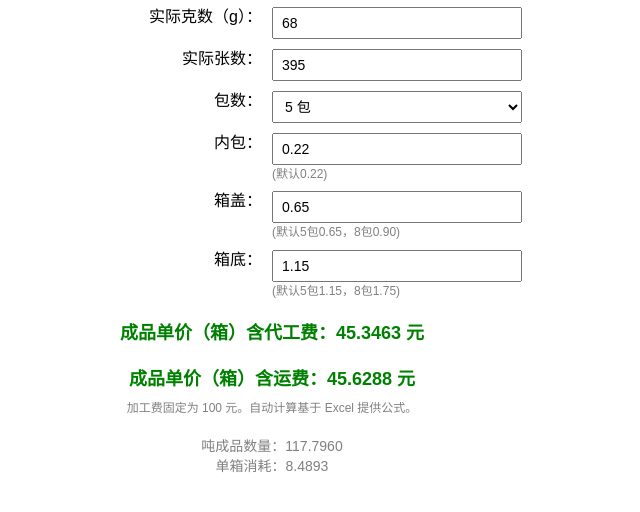
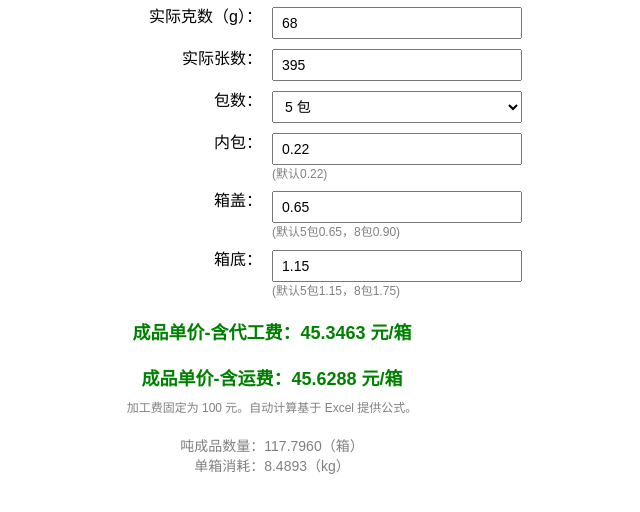
Before and after one commit to dx2ly/copy-paper-calculator, a plain HTML site: page index.html in a window 1280 px wide. Shown: the part 130-642 px from the top of the page, without its empty margins (368-1008 px from the left). Drawn offline with Linux system fonts and the light colour scheme.

Commit message:
Update index.html

```diff
--- a/index.html
+++ b/index.html
@@ -115,10 +115,10 @@
   </label>
 
   <div class="output">
-    成品单价（箱）含代工费：<span id="result">0.0000</span> 元
+    成品单价-含代工费：<span id="result">0.0000</span> 元/箱
   </div>
   <div class="output">
-    成品单价（箱）含运费：<span id="resultWithShipping">0.0000</span> 元
+    成品单价-含运费：<span id="resultWithShipping">0.0000</span> 元/箱
   </div>
 
   <div class="note" style="text-align:center;">
@@ -126,8 +126,8 @@
   </div>
 
   <div class="note" style="font-size:14px; color:gray; margin-top:20px; text-align:center;">
-    <div>吨成品数量：<span id="tonOutput">0.0000</span></div>
-    <div>单箱消耗：<span id="consumeOutput">0.0000</span></div>
+    <div>吨成品数量：<span id="tonOutput">0.0000</span>（箱）</div>
+    <div>单箱消耗：<span id="consumeOutput">0.0000</span>（kg）</div>
   </div>
 
   <script>
```
